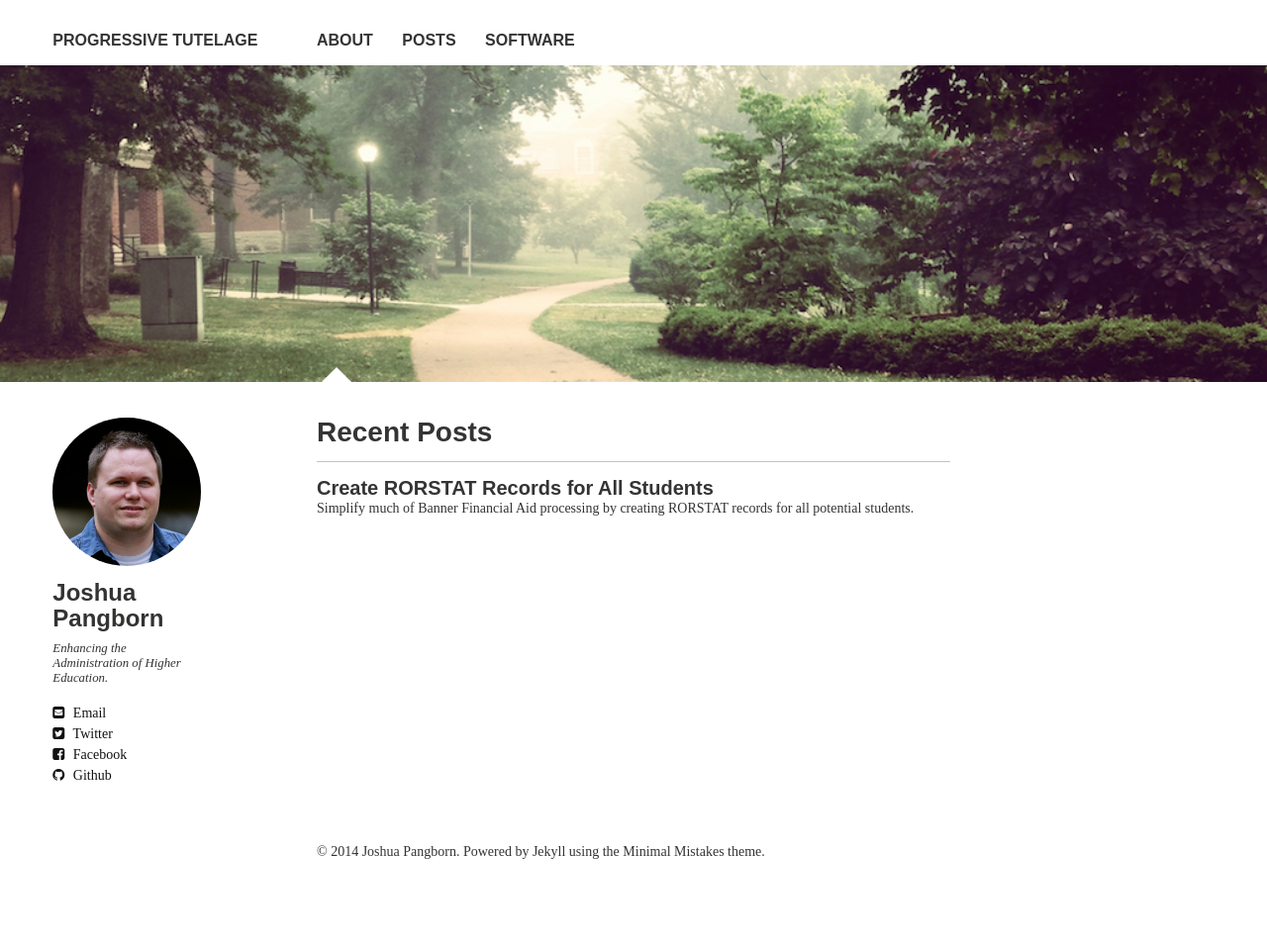
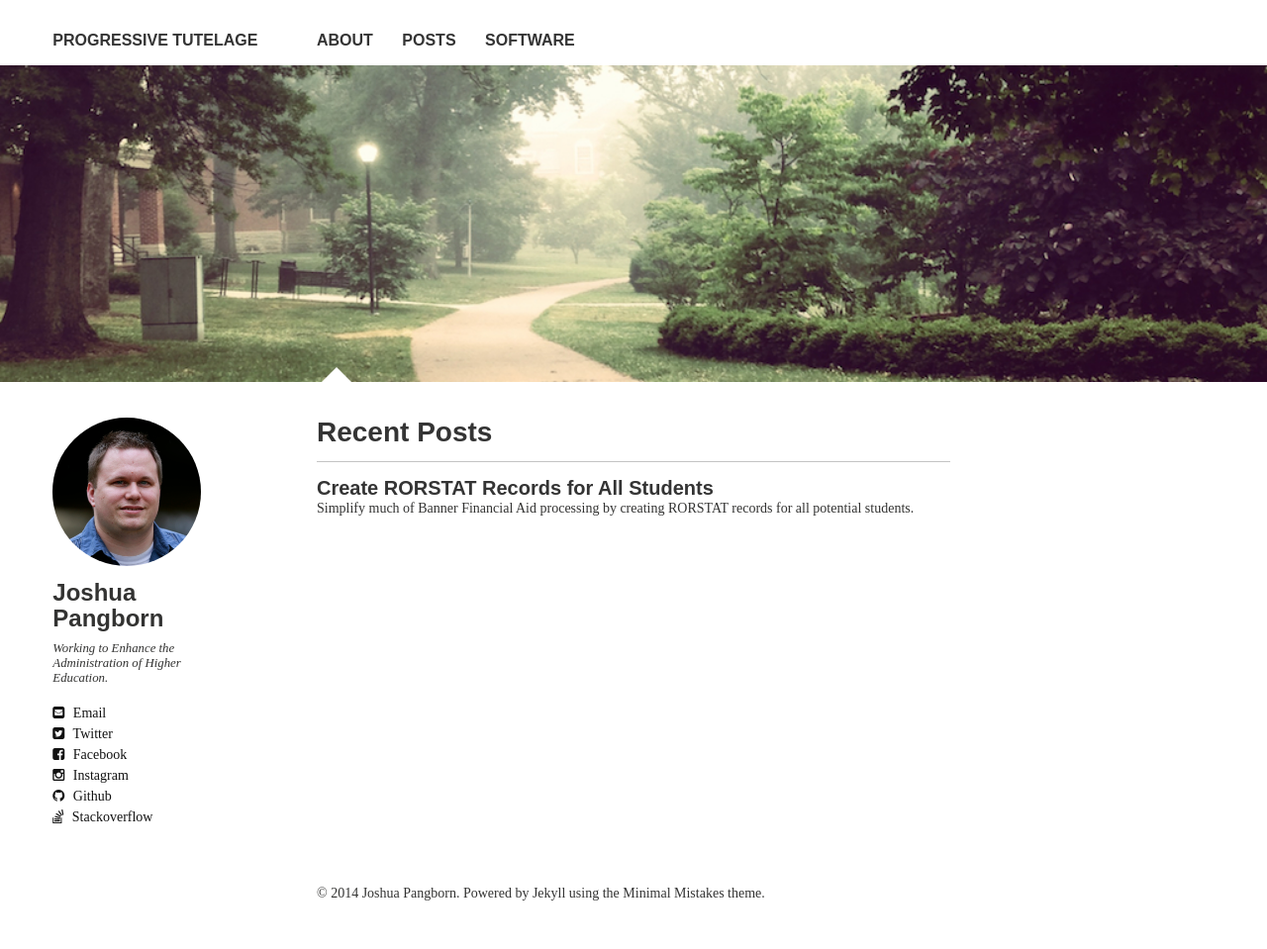
Before and after one commit to jpangborn/jpangborn.github.io, a Jekyll site: the page built from index.md, in a window 1280 px wide. Shown: the whole page at 99% size. Built offline with Jekyll 4.4.1, drawn with Linux system fonts in a browser that asks for light colours; nearby versions of some CDN libraries; some web fonts are replaced; before the commit the page ends 917 px from its top, so only the background shows below that; part of the change alters nothing that is shown.

```diff
--- a/_config.yml
+++ b/_config.yml
@@ -28,7 +28,7 @@ kramdown:
 owner:
   name: Joshua Pangborn
   avatar: joshua.jpeg
-  bio: "Enhancing the Administration of Higher Education."
+  bio: "Working to Enhance the Administration of Higher Education."
   email: joshua.pangborn@gmail.com
   disqus-shortname:
   twitter: joshua_pangborn
@@ -41,9 +41,9 @@ owner:
     ad-slot:
   bing-verify:
   github: jpangborn
-  stackoverflow: #http://stackoverflow.com/users/123456/username
+  stackoverflow: http://stackoverflow.com/users/841096/joshua-pangborn
   linkedin: #username
-  instagram: #username
+  instagram: jpangborn
   lastfm: #username
   tumblr: #username
   pinterest: #username
```
